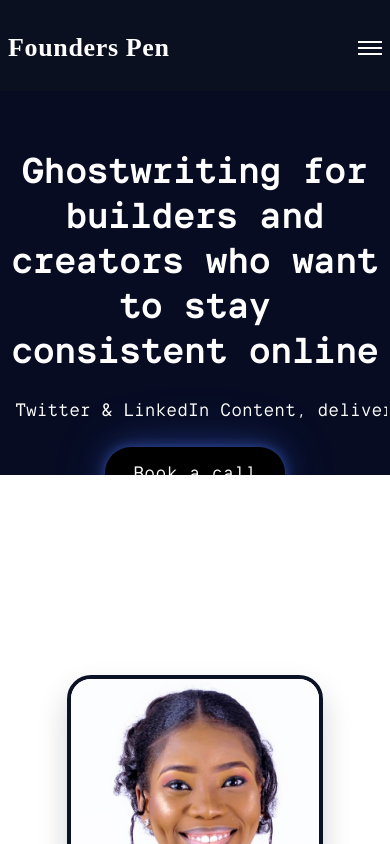
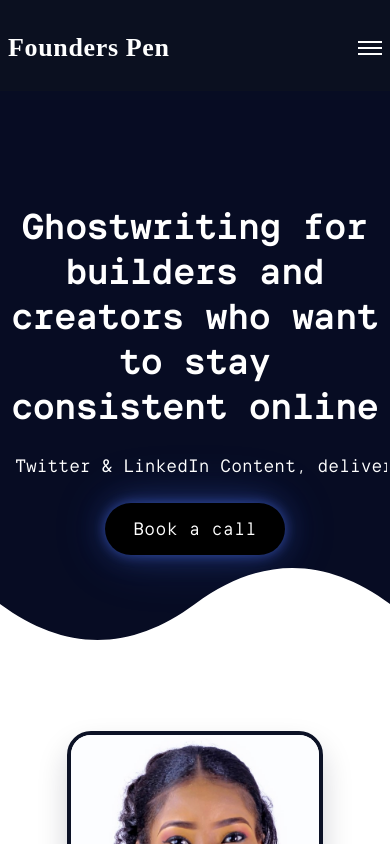
Before and after one commit to Godslovv/Founders-Pen, a React (Vite) app: page / in a window 390 px wide. Shown: the top 844 px of the page. Built offline with nearby package versions, Linux system fonts and the light colour scheme; a web font is replaced by a local one.

Commit message:
fix: adjust padding in Hero section for improved layout consistency

```diff
--- a/src/sections/Hero.tsx
+++ b/src/sections/Hero.tsx
@@ -4,7 +4,7 @@ import Button from "../components/Button"
 const Hero = () => {
   return (
     <section className="relative overflow-hidden bg-[#070c23] text-white">
-      <div className="mx-auto flex w-full max-w-6xl flex-col gap-12 px-6 pb-24 pt-14 md:pb-32 md:pt-16 items-center text-center">
+      <div className="mx-auto flex w-full max-w-6xl flex-col gap-12 px-6 pb-24 pt-28 md:pb-32 md:pt-16 items-center text-center">
         <div className="flex flex-col gap-6 md:max-w-5xl max-w-sm">
           <h1 className="text-[36px] font-semibold leading-tight !text-white">
             Ghostwriting for builders and creators who want to stay consistent online
@@ -28,7 +28,7 @@ const Hero = () => {
           </div>
         </div>
       </div>
-      <div className="absolute bottom-0 left-0 w-full bg-white">
+      <div className="absolute bottom-0 left-0 w-full -mb-px">
         <svg
           className="block h-[120px] w-full"
           viewBox="0 0 1440 120"
```
